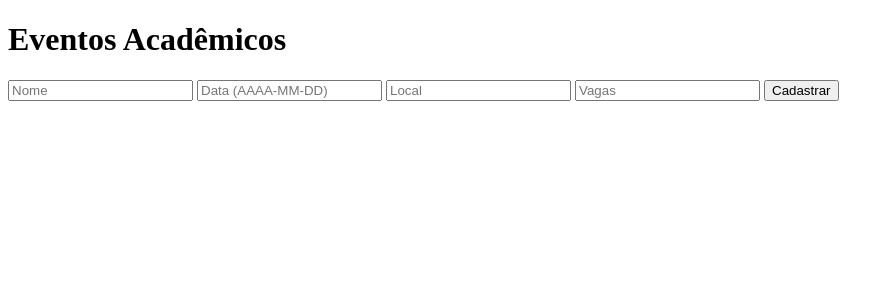
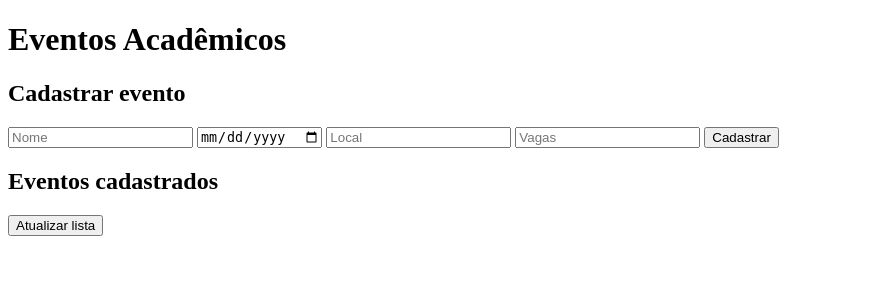
Before and after one commit to WallaceLeaal/projeto_eventos, a Flask app: page / in a window 1280 px wide. Shown: the top 300 px of the page, without its empty margins (0-894 px from the left). Run offline with Flask 3, Linux system fonts and the light colour scheme; data that the repository does not hold is empty.

Commit message:
Conclui atividades da Aula 14 de Desenvolvimento Web II

```diff
--- a/controllers/evento_controller.py
+++ b/controllers/evento_controller.py
@@ -1,47 +1,111 @@
+
 from flask import Blueprint, render_template, request, redirect, jsonify
 from models.evento import Evento
 from data.evento_dao import EventoDAO
 
 evento_bp = Blueprint("evento", __name__)
 
+
+# Página inicial e cadastro tradicional
 @evento_bp.route("/", methods=["GET", "POST"])
 def index():
     if request.method == "POST":
         evento = Evento(
             nome=request.form["nome"],
             data=request.form["data"],
-            local=request.form["local"],
-            vagas=request.form["vagas"],
+            local=request.form.get("local"),
+            vagas=request.form.get("vagas") or None
         )
+
         EventoDAO.salvar(evento)
         return redirect("/")
 
     eventos = EventoDAO.listar()
     return render_template("index.html", eventos=eventos)
 
+
+# Editar evento
 @evento_bp.route("/editar/<int:id_evento>", methods=["GET", "POST"])
 def editar(id_evento):
     evento = EventoDAO.buscar_por_id(id_evento)
 
+    if evento is None:
+        return "Evento nao encontrado.", 404
+
     if request.method == "POST":
-        evento.nome  = request.form["nome"]
-        evento.data  = request.form["data"]
-        evento.local = request.form["local"]
-        evento.vagas = request.form["vagas"]
+        evento.nome = request.form["nome"]
+        evento.data = request.form["data"]
+        evento.local = request.form.get("local")
+        evento.vagas = request.form.get("vagas") or None
+
         EventoDAO.atualizar()
         return redirect("/")
 
     return render_template("editar.html", evento=evento)
 
+
+# Excluir evento
 @evento_bp.route("/excluir/<int:id_evento>")
 def excluir(id_evento):
     evento = EventoDAO.buscar_por_id(id_evento)
+
     if evento:
         EventoDAO.remover(evento)
+
     return redirect("/")
 
+
+# API GET - Consultar eventos
 @evento_bp.route("/api/eventos", methods=["GET"])
 def listar_eventos_api():
     eventos = EventoDAO.listar()
-    lista = [evento.para_dicionario() for evento in eventos]
+
+    lista = [
+        evento.para_dicionario()
+        for evento in eventos
+    ]
+
     return jsonify(lista)
+
+
+# API POST - Cadastrar evento
+@evento_bp.route("/api/eventos", methods=["POST"])
+def api_cadastrar():
+    dados = request.get_json(silent=True)
+
+    if not isinstance(dados, dict):
+        return jsonify({
+            "erro": "Envie um objeto JSON valido."
+        }), 400
+
+    if not dados.get("nome") or not dados.get("data"):
+        return jsonify({
+            "erro": "Nome e data sao obrigatorios."
+        }), 400
+
+    try:
+        vagas = (
+            int(dados["vagas"])
+            if dados.get("vagas") not in (None, "")
+            else None
+        )
+    except (ValueError, TypeError):
+        return jsonify({
+            "erro": "Vagas deve ser um numero inteiro."
+        }), 400
+
+    if vagas is not None and vagas < 0:
+        return jsonify({
+            "erro": "Vagas nao pode ser negativo."
+        }), 400
+
+    evento = Evento(
+        nome=dados["nome"],
+        data=dados["data"],
+        local=dados.get("local"),
+        vagas=vagas
+    )
+
+    EventoDAO.salvar(evento)
+
+    return jsonify(evento.para_dicionario()), 201
--- a/static/eventos.js
+++ b/static/eventos.js
@@ -1,5 +1,106 @@
-fetch("/api/eventos")
-    .then(resposta => resposta.json())
-    .then(eventos => {
-        console.log(eventos);
-    });
+
+const lista = document.getElementById("listaEventos");
+const formulario = document.getElementById("formEvento");
+const botaoAtualizar = document.getElementById("atualizarEventos");
+const aviso = document.getElementById("avisoEvento");
+
+// Mostra mensagens na tela
+function mostrarAviso(mensagem) {
+    aviso.textContent = mensagem;
+}
+
+// Acrescenta um evento na lista
+
+function acrescentarNaLista(dados) {
+    const item = document.createElement("li");
+
+    const texto = document.createTextNode(
+        dados.nome + " — " +
+        dados.data + " — " +
+        (dados.local || "") + " (" +
+        (dados.vagas ?? "") + " vagas) "
+    );
+
+    item.appendChild(texto);
+
+    const editar = document.createElement("a");
+    editar.href = "/editar/" + dados.id;
+    editar.textContent = "editar";
+
+    const excluir = document.createElement("a");
+    excluir.href = "/excluir/" + dados.id;
+    excluir.textContent = "excluir";
+
+    item.appendChild(editar);
+    item.appendChild(document.createTextNode(" "));
+    item.appendChild(excluir);
+
+    lista.appendChild(item);
+}
+
+
+// Desenha a lista recebida do servidor
+function desenharLista(eventos) {
+    lista.innerHTML = "";
+
+    for (let i = 0; i < eventos.length; i++) {
+        acrescentarNaLista(eventos[i]);
+    }
+}
+
+// Consulta os eventos usando GET
+function atualizarLista() {
+    fetch("/api/eventos")
+        .then(function (resposta) {
+            if (!resposta.ok) {
+                throw new Error("Erro HTTP: " + resposta.status);
+            }
+
+            return resposta.json();
+        })
+        .then(function (eventos) {
+            desenharLista(eventos);
+            mostrarAviso("Lista atualizada com sucesso.");
+        })
+        .catch(function () {
+            mostrarAviso("Nao foi possivel atualizar a lista.");
+        });
+}
+
+// Botao Atualizar lista
+botaoAtualizar.addEventListener("click", atualizarLista);
+
+// Cadastro usando POST
+formulario.addEventListener("submit", function (evento) {
+    evento.preventDefault();
+
+    const dados = {
+        nome: document.getElementById("nome").value,
+        data: document.getElementById("data").value,
+        local: document.getElementById("local").value,
+        vagas: document.getElementById("vagas").value
+    };
+
+    fetch("/api/eventos", {
+        method: "POST",
+        headers: {
+            "Content-Type": "application/json"
+        },
+        body: JSON.stringify(dados)
+    })
+        .then(function (resposta) {
+            return resposta.json().then(function (corpo) {
+                if (!resposta.ok) {
+                    mostrarAviso(corpo.erro || "Erro ao cadastrar evento.");
+                    return;
+                }
+
+                acrescentarNaLista(corpo);
+                formulario.reset();
+                mostrarAviso("Evento cadastrado sem recarregar a pagina.");
+            });
+        })
+        .catch(function () {
+            mostrarAviso("Não foi possivel falar com o servidor.");
+        });
+});
--- a/templates/index.html
+++ b/templates/index.html
@@ -1,24 +1,63 @@
+
 <!doctype html>
 <html lang="pt-br">
 <head>
     <meta charset="utf-8">
+    <meta name="viewport" content="width=device-width, initial-scale=1.0">
     <title>Eventos Acadêmicos</title>
 </head>
 <body>
+
     <h1>Eventos Acadêmicos</h1>
 
-<form id="formEvento" method="post">
-    <input id="nome" name="nome" placeholder="Nome" required>
-    <input id="data" name="data" placeholder="Data (AAAA-MM-DD)" required>
-    <input id="local" name="local" placeholder="Local">
-    <input id="vagas" name="vagas" type="number" placeholder="Vagas">
-    <button type="submit">Cadastrar</button>
-</form>
+    <h2>Cadastrar evento</h2>
+
+    <form id="formEvento" method="post">
+        <input
+            id="nome"
+            name="nome"
+            placeholder="Nome"
+            required
+        >
+
+        <input
+            id="data"
+            name="data"
+            type="date"
+    required
+>
+
+        <input
+            id="local"
+            name="local"
+            placeholder="Local"
+        >
+
+        <input
+            id="vagas"
+            name="vagas"
+            type="number"
+            min="0"
+            placeholder="Vagas"
+        >
+
+        <button type="submit">Cadastrar</button>
+    </form>
+
+    <p id="avisoEvento" role="status" aria-live="polite"></p>
+
+    <h2>Eventos cadastrados</h2>
+
+    <button type="button" id="atualizarEventos">
+        Atualizar lista
+    </button>
 
     <ul id="listaEventos">
         {% for e in eventos %}
             <li>
-                {{ e.nome }} — {{ e.data }} — {{ e.local }} ({{ e.vagas }} vagas)
+                {{ e.nome }} — {{ e.data }} —
+                {{ e.local }} ({{ e.vagas }} vagas)
+
                 <a href="/editar/{{ e.id }}">editar</a>
                 <a href="/excluir/{{ e.id }}">excluir</a>
             </li>
@@ -26,5 +65,6 @@
     </ul>
 
     <script src="{{ url_for('static', filename='eventos.js') }}"></script>
+
 </body>
 </html>
```
